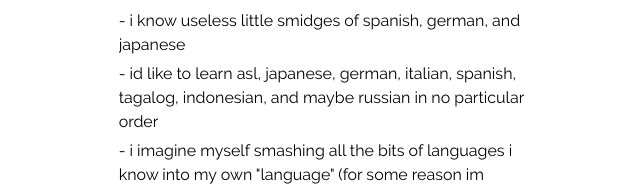
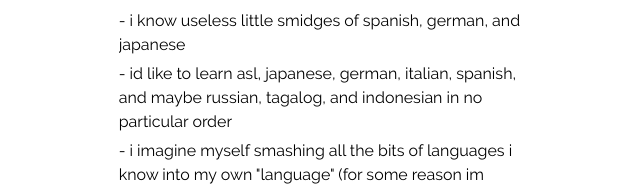
Before and after one commit to Kaytwastaken/kayt-dev-old, a Next.js app: page / in a window 1280 px wide. Shown: the part 1317-1503 px from the top of the page, without its empty margins (316-956 px from the left). Built offline with nearby package versions, Linux system fonts and the light colour scheme.

Commit message:
reorder languages

```diff
--- a/pages/index.tsx
+++ b/pages/index.tsx
@@ -117,7 +117,7 @@ export default function Home() {
 							<ul>
 								<li>{"-"} i spent a year learning italian but i didnt retain very much of it</li>
 								<li>{"-"} i know useless little smidges of spanish, german, and japanese</li>
-								<li>{"-"} id like to learn asl, japanese, german, italian, spanish, tagalog, indonesian, and maybe russian in no particular order</li>
+								<li>{"-"} id like to learn asl, japanese, german, italian, spanish, and maybe russian, tagalog, and indonesian in no particular order</li>
 								<li>{"-"} i imagine myself smashing all the bits of languages i know into my own "language"
 								(for some reason im particularly fond of the italian word noi for we, grammatical gender can eat my fist though)</li>
 								<li>{"-"} all my real programming experience is in js and ts</li>
```
